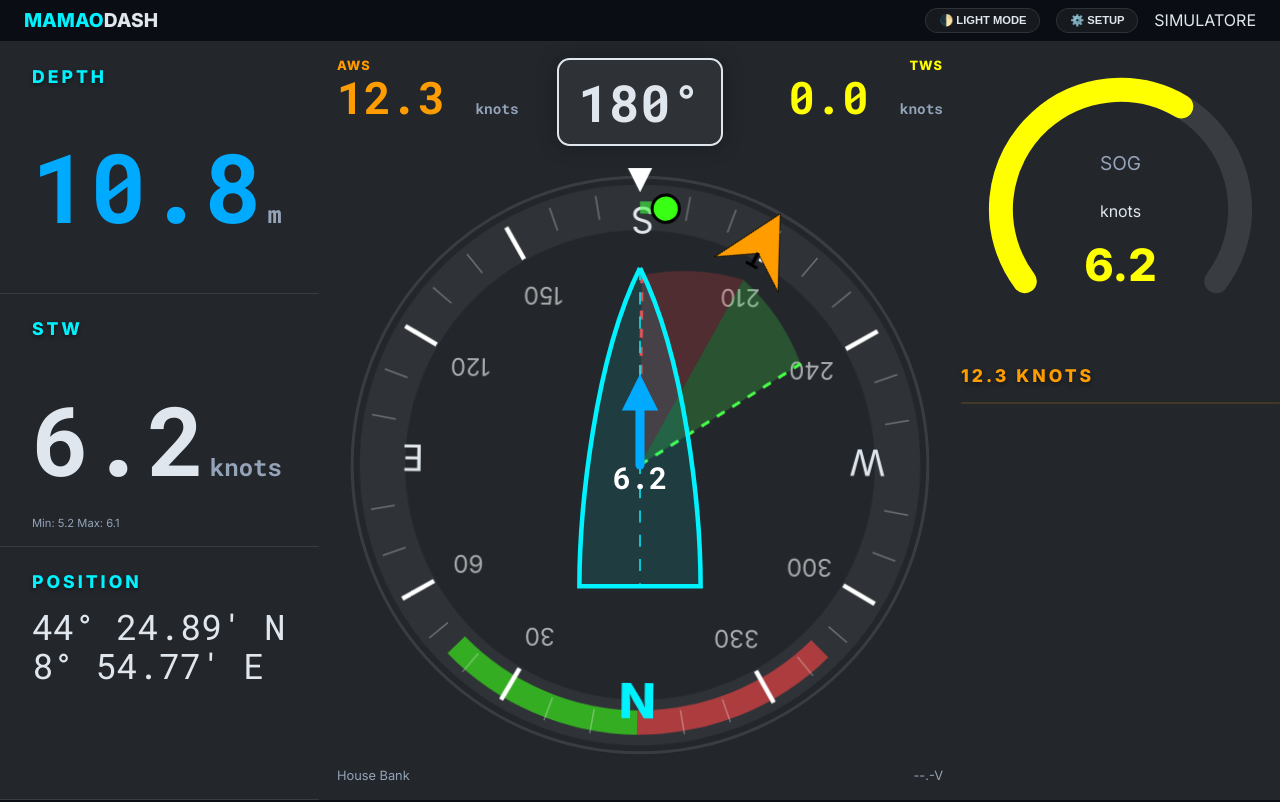
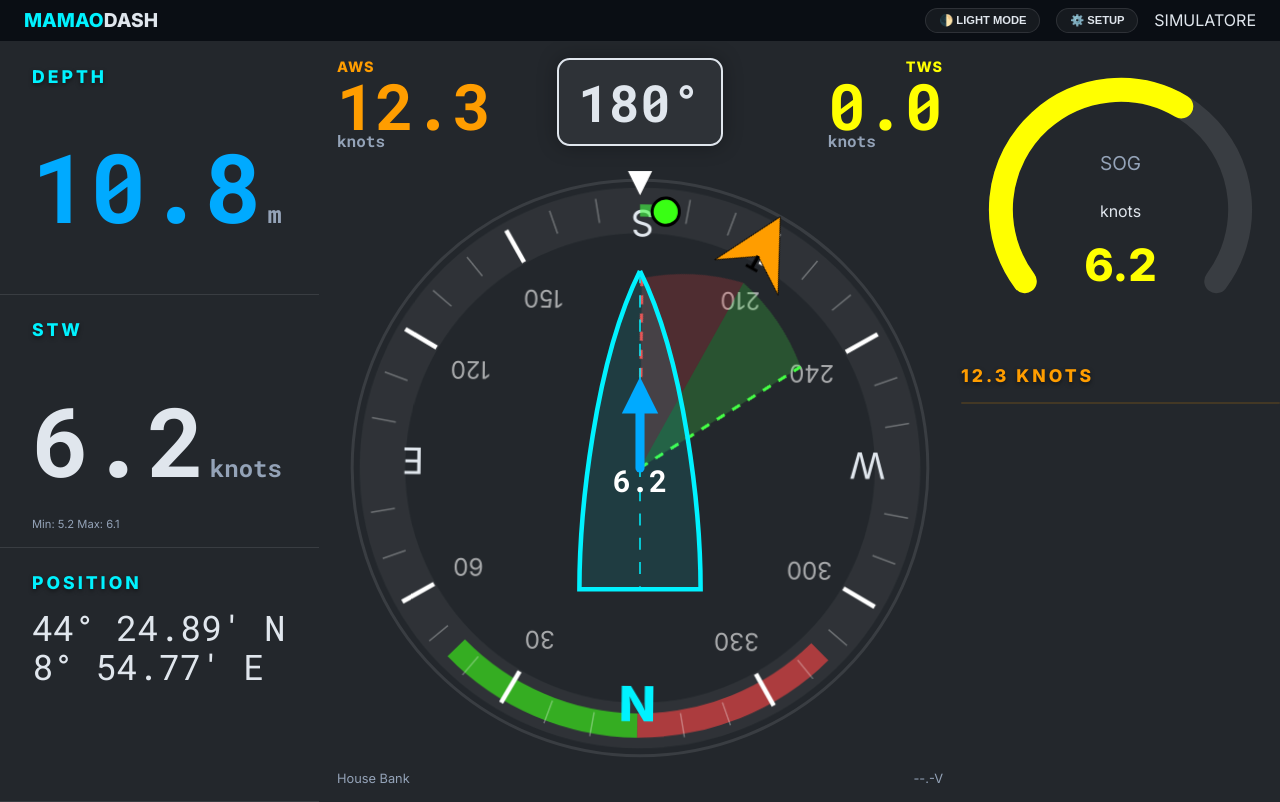
Before and after one commit to PZero/MamaoHub, a plain HTML site: page dashboard/index.html in a window 1280 px wide. Drawn offline with Linux system fonts and the light colour scheme.

Commit message:
style: move knots below wind values and maximize font to XXL

```diff
--- a/dashboard/index.html
+++ b/dashboard/index.html
@@ -54,14 +54,20 @@
             <div class="nav-top-info">
                 <div class="info-item">
                     <span class="label orange">AWS</span>
-                    <span class="val orange"><span id="aws-val">12.4</span> <small>knots</small></span>
+                    <div class="val orange">
+                        <span id="aws-val">12.4</span>
+                        <small>knots</small>
+                    </div>
                 </div>
                 <div class="hdg-box">
                     <span id="hdg-num">179</span>°
                 </div>
                 <div class="info-item">
                     <span class="label yellow">TWS</span>
-                    <span class="val yellow"><span id="tws">0.0</span> <small>knots</small></span>
+                    <div class="val yellow">
+                        <span id="tws">0.0</span>
+                        <small>knots</small>
+                    </div>
                 </div>
             </div>
             <div class="nav-display-container" id="nav-display-box">
--- a/dashboard/style.css
+++ b/dashboard/style.css
@@ -146,9 +146,16 @@ header {
 .info-item { display: flex; flex-direction: column; flex: 1; }
 .info-item:first-child { align-items: flex-start; }
 .info-item:last-child { align-items: flex-end; }
-.info-item .label { font-size: 0.8rem; font-weight: 800; text-transform: uppercase; letter-spacing: 1px; margin-bottom: 2px; }
-.info-item .val { font-size: clamp(1.5rem, 4vw, 2.8rem); font-family: var(--font-mono); font-weight: 800; line-height: 1; }
-.info-item .val small { font-size: 0.9rem; color: var(--text-dim); margin-left: 4px; }
+.info-item .label { font-size: 0.9rem; font-weight: 800; text-transform: uppercase; letter-spacing: 1px; margin-bottom: 2px; }
+.info-item .val {
+    display: flex;
+    flex-direction: column;
+    font-size: clamp(2rem, 6vw, 4rem);
+    font-family: var(--font-mono);
+    font-weight: 800;
+    line-height: 0.9;
+}
+.info-item .val small { font-size: 1rem; color: var(--text-dim); margin: 0; text-transform: lowercase; }
 .orange { color: var(--accent-orange); }
 .yellow { color: var(--accent-yellow); }
 
```
